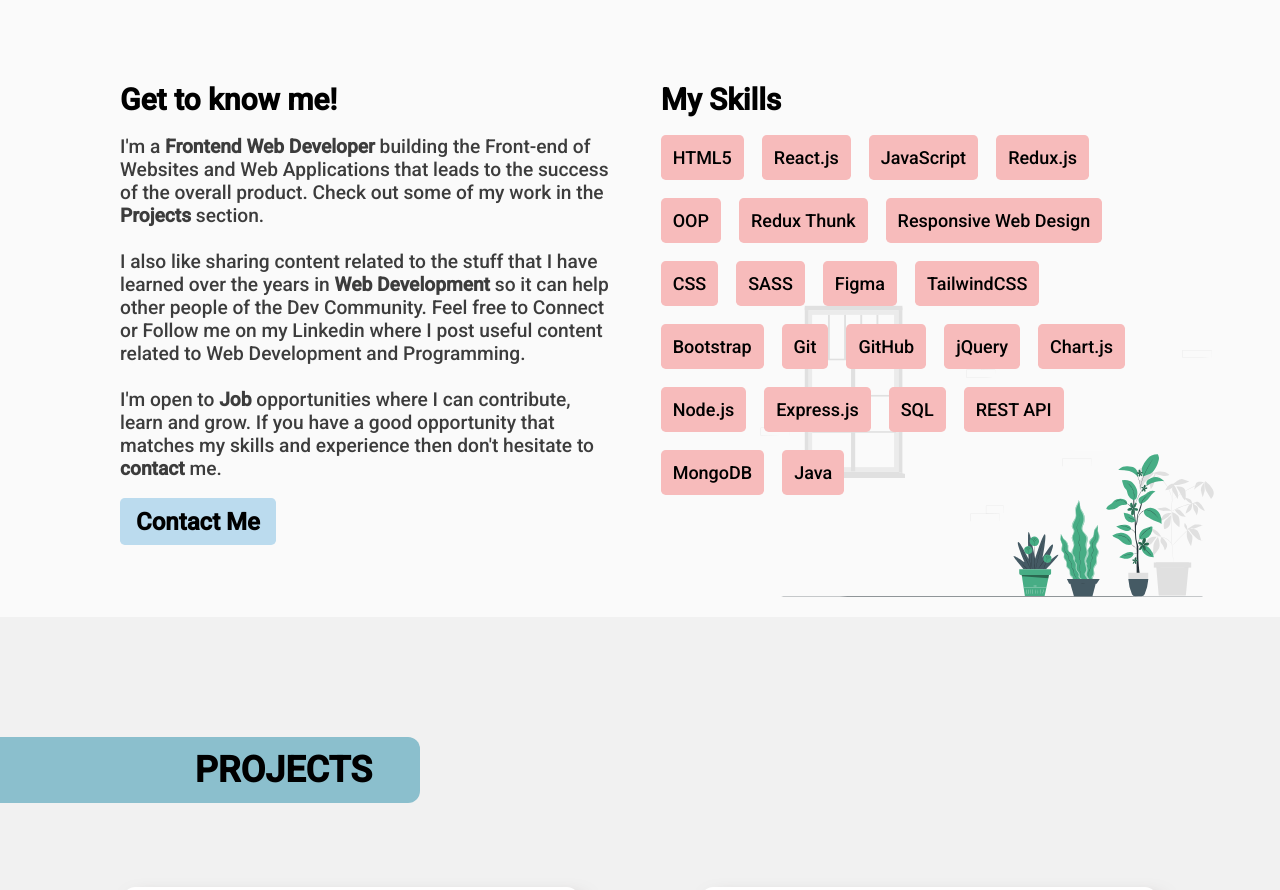
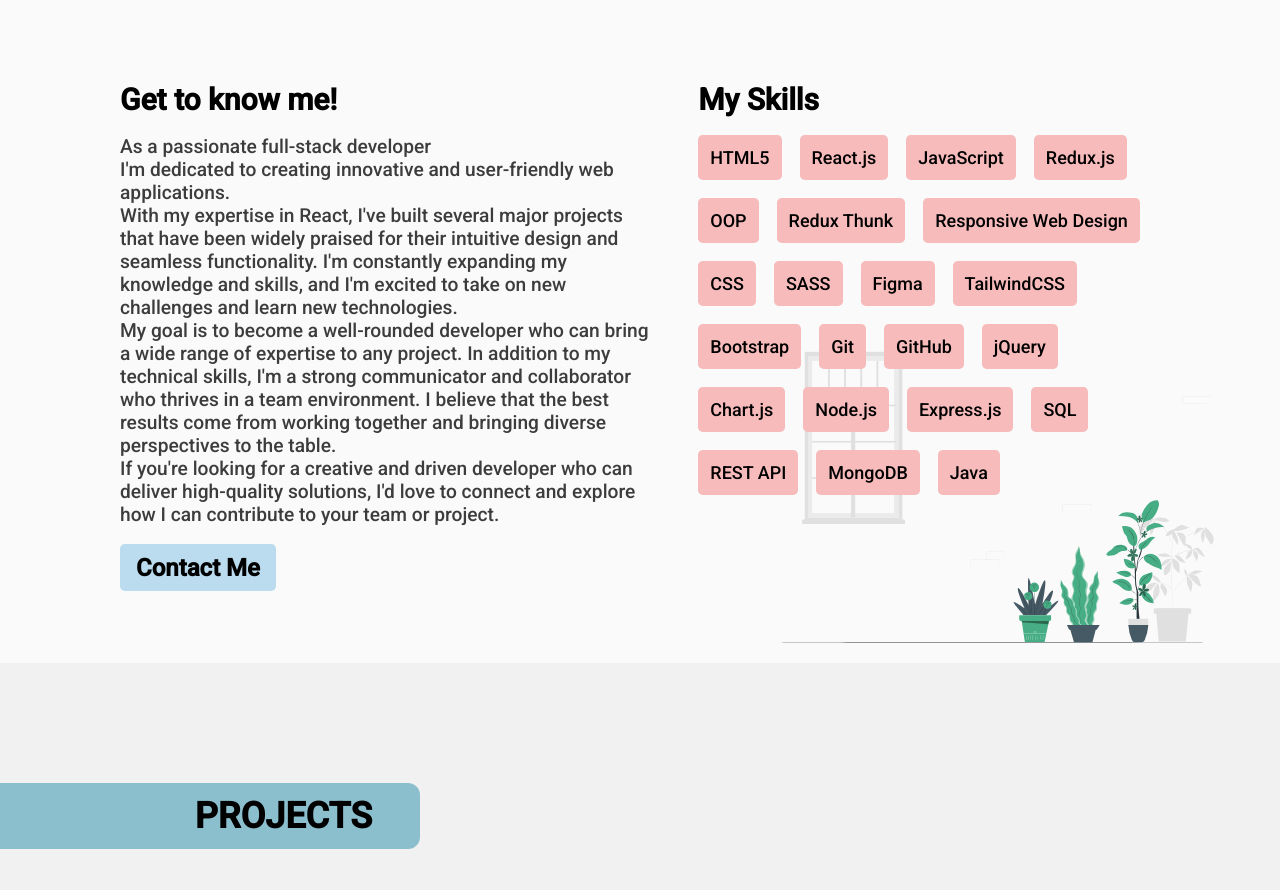
Before and after one commit to nikhil-223/myPortfolio, a React (Create React App) app: page / in a window 1280 px wide. Shown: the part 980-1870 px from the top of the page. Built offline with nearby package versions, Linux system fonts and the light colour scheme.

Commit message:
Update About.js

```diff
--- a/src/components/about/About.js
+++ b/src/components/about/About.js
@@ -38,18 +38,20 @@
 					<div className="about-gtkm">
 						<div className="about-gtkm-title">Get to know me!</div>
 						<div className="about-gtkm-content">
-							I'm a <b>Frontend Web Developer</b> building the Front-end of
-							Websites and Web Applications that leads to the success of the
-							overall product. Check out some of my work in the <b> Projects</b>{" "}
-							section. <br /> <br /> I also like sharing content related to the
-							stuff that I have learned over the years in{" "}
-							<b> Web Development</b> so it can help other people of the Dev
-							Community. Feel free to Connect or Follow me on my Linkedin where
-							I post useful content related to Web Development and Programming.{" "}
-							<br /> <br /> I'm open to <b>Job</b> opportunities where I can
-							contribute, learn and grow. If you have a good opportunity that
-							matches my skills and experience then don't hesitate to{" "}
-							<b>contact</b> me.
+							As a passionate full-stack developer <br /> I'm dedicated to creating
+							innovative and user-friendly web applications. <br /> With my expertise
+							in React, I've built several major projects that have been widely
+							praised for their intuitive design and seamless functionality. I'm
+							constantly expanding my knowledge and skills, and I'm excited to
+							take on new challenges and learn new technologies. <br /> My goal is to
+							become a well-rounded developer who can bring a wide range of
+							expertise to any project. In addition to my technical skills, I'm
+							a strong communicator and collaborator who thrives in a team
+							environment. I believe that the best results come from working
+							together and bringing diverse perspectives to the table. <br /> If you're
+							looking for a creative and driven developer who can deliver
+							high-quality solutions, I'd love to connect and explore how I can
+							contribute to your team or project.
 						</div>
 						<div className="about-gtkm-contact">
 							<a href="#contact">Contact Me</a>
```
